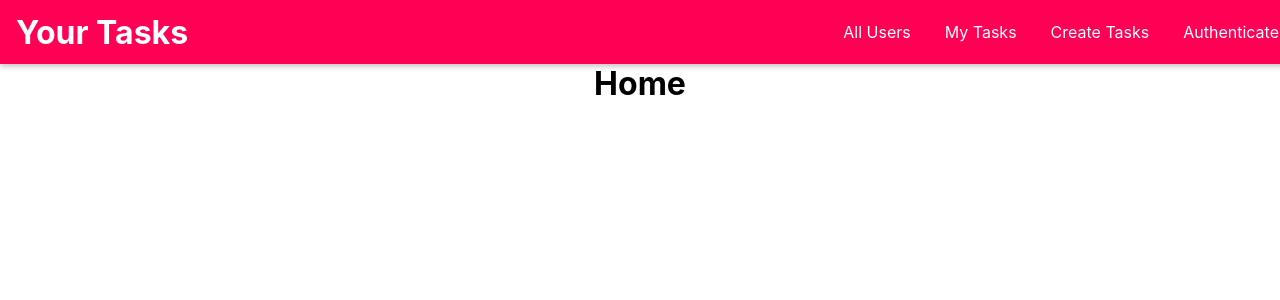
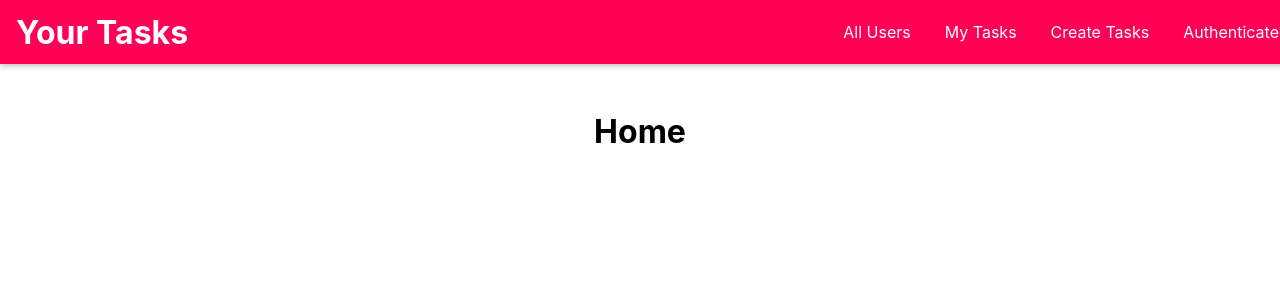
Before and after one commit to eshwagadkar/task-management-system, a React (Create React App) app: page / in a window 1280 px wide. Shown: the top 300 px of the page. Built offline with nearby package versions, Linux system fonts and the light colour scheme.

Commit message:
modify margin top

```diff
--- a/src/pages/root.styles.scss
+++ b/src/pages/root.styles.scss
@@ -1,4 +1,4 @@
 .content {
-    margin: 4rem auto 0;
+    margin: 7rem auto 0;
     text-align: center;
 }
```
